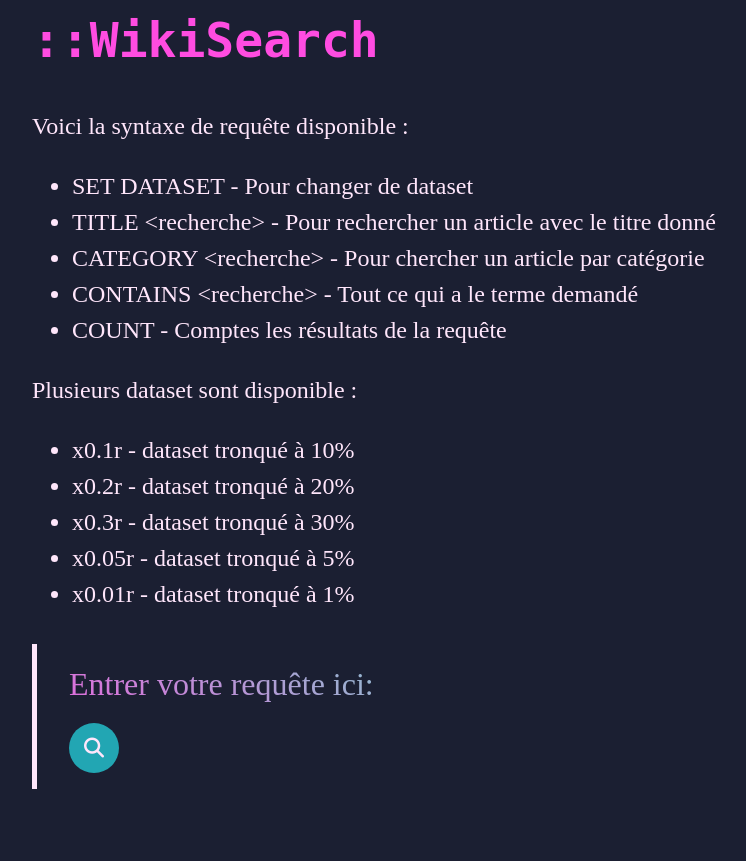
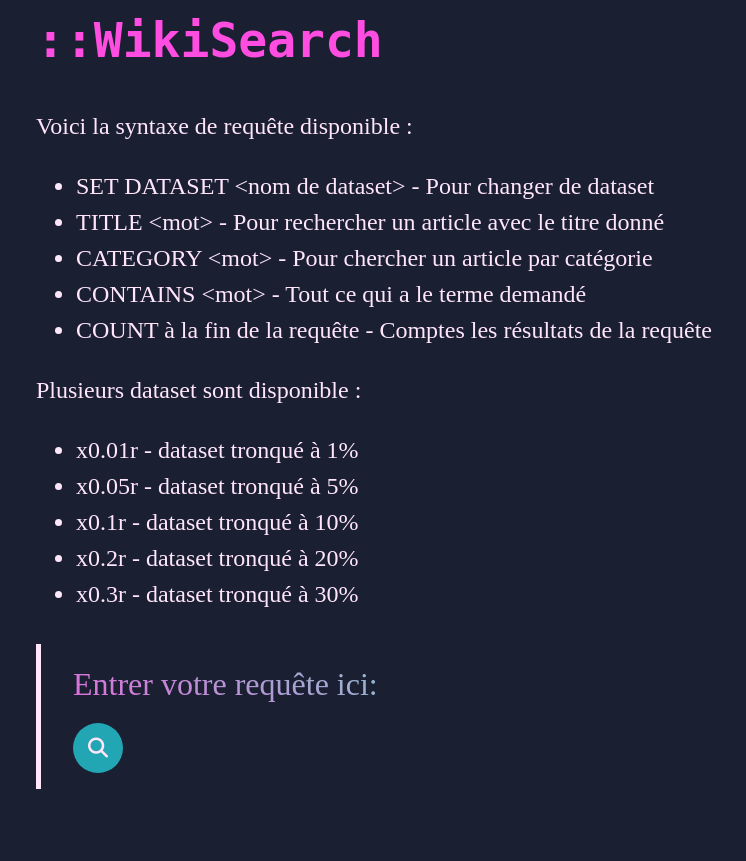
Before and after one commit to SurturCheese/m2-wikipedia, a Django app: template wikiSearch/templates/searchTemplate/index.html in a window 1280 px wide. Shown: the top 861 px of the page, without its empty margins (266-1012 px from the left). Run offline with Django 5.2, Linux system fonts and the light colour scheme; the template is opened without the code that fills it, so the values that code supplies are empty; some libraries are stand-ins or nearby versions.

Commit message:
fix the instructions

```diff
--- a/wikiSearch/templates/searchTemplate/index.html
+++ b/wikiSearch/templates/searchTemplate/index.html
@@ -7,20 +7,20 @@
 
 <p>Voici la syntaxe de requête disponible :</p>
 <ul>
-    <li>SET DATASET - Pour changer de dataset</li>
-    <li>TITLE &lt;recherche&gt; - Pour rechercher un article avec le titre donné</li>
-    <li>CATEGORY &lt;recherche&gt; - Pour chercher un article par catégorie</li>
-    <li>CONTAINS &lt;recherche&gt; - Tout ce qui a le terme demandé</li>
-    <li>COUNT - Comptes les résultats de la requête</li>
+    <li>SET DATASET &lt;nom de dataset&gt; - Pour changer de dataset</li>
+    <li>TITLE &lt;mot&gt; - Pour rechercher un article avec le titre donné</li>
+    <li>CATEGORY &lt;mot&gt; - Pour chercher un article par catégorie</li>
+    <li>CONTAINS &lt;mot&gt; - Tout ce qui a le terme demandé</li>
+    <li>COUNT à la fin de la requête - Comptes les résultats de la requête</li>
 </ul>
 
 <p>Plusieurs dataset sont disponible :</p>
 <ul>
+    <li>x0.01r - dataset tronqué à 1%</li>
+    <li>x0.05r - dataset tronqué à 5%</li>
     <li>x0.1r - dataset tronqué à 10%</li>
     <li>x0.2r - dataset tronqué à 20%</li>
     <li>x0.3r - dataset tronqué à 30%</li>
-    <li>x0.05r - dataset tronqué à 5%</li>
-    <li>x0.01r - dataset tronqué à 1%</li>
 </ul>
 
 <blockquote>
```
